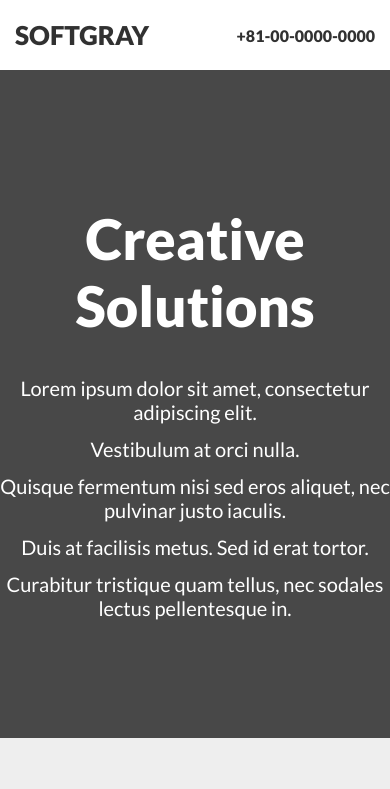
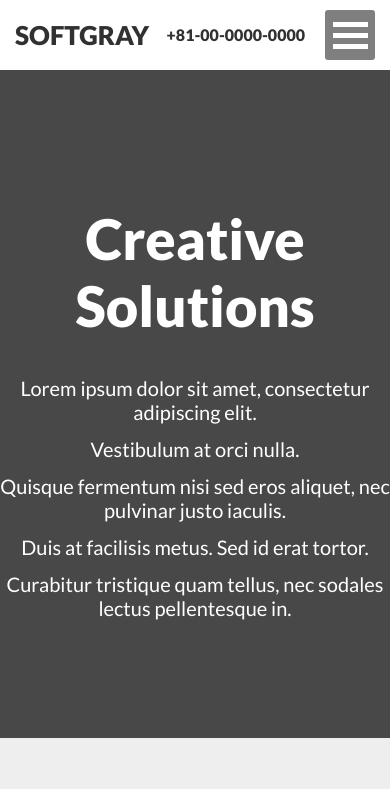
Before and after one commit to Gashkov/Plarium-test, a React (Create React App) app: page / in a window 390 px wide. Shown: the top 789 px of the page. Built offline with nearby package versions, Linux system fonts and the light colour scheme.

Commit message:
added the mobile header

```diff
--- a/public/index.html
+++ b/public/index.html
@@ -20,7 +20,7 @@
       work correctly both with client-side routing and a non-root public URL.
       Learn how to configure a non-root public URL by running `npm run build`.
     -->
-    <title>React App</title>
+    <title>Plarium test</title>
   </head>
   <body>
     <noscript>
--- a/src/Components/Footer.js
+++ b/src/Components/Footer.js
@@ -3,7 +3,9 @@ import '../styles/footer.css'
 
 
 class Footer extends Component {
+
   render() {
+
     return (
     		<footer className="footer-wrap">
           <div className="footer center-width">
@@ -15,7 +17,7 @@ class Footer extends Component {
                   <li className="footer__address-item">Mountain View</li>
                   <li className="footer__address-item">CA 94043</li>
                   <li className="footer__address-item">00-000-0000</li>
-                  <li className="footer__address-item"><a className="footer__address-email" href="mailto:sunrise@sunrise.io" terget="_blank">sunrise@sunrise.io</a></li>
+                  <li className="footer__address-item"><a className="footer__address-email" href="mailto:sunrise@sunrise.io" target="_blank">sunrise@sunrise.io</a></li>
                 </ul>
                 <span className="footer__info">copyright©2014 SUNRISE Inc.</span>
               </div>
--- a/src/Components/Header.js
+++ b/src/Components/Header.js
@@ -1,8 +1,48 @@
 import React, { Component } from 'react';
 import '../styles/header.css'
 
+
 class Header extends Component {
+  constructor(props) {
+    super(props);
+    this.state = { isOpened: false };
+  }
+
+  toggleState() {
+    this.setState({ isOpened: !this.state.isOpened });
+  }
   render() {
+		let mobileMenu;
+    let hamburgerBtn = (
+      <div className="header__mobile-btn">
+        <span className="header__btn-item"></span>
+        <span className="header__btn-item"></span>
+        <span className="header__btn-item"></span>
+      </div>
+      );
+      if (this.state.isOpened) {
+      	hamburgerBtn = (
+      			<nav className="header__nav_mobile">
+							<ul className="header__nav-list_mobile">
+								<li className="header__nav-item_mobile">
+									<a href="" className="header__nav-link_mobile header__nav-link_active">PRODUCTS</a>
+								</li>
+								<li className="header__nav-item_mobile">
+									<a href="" className="header__nav-link_mobile">SERVICES</a>
+								</li>
+								<li className="header__nav-item_mobile">
+									<a href="" className="header__nav-link_mobile">ABOUT</a>
+								</li>
+								<li className="header__nav-item_mobile">
+									<a href="" className="header__nav-link_mobile">JOBS</a>
+								</li>
+								<li className="header__nav-item_mobile">
+									<a href="" className="header__nav-link header__nav-link_mobile">CONTACT</a>
+								</li>
+							</ul>
+	    			</nav>
+      		)
+      }
     return (
     		<header className="header center-width">
     			<a href="#" className="header__logo">SOFTGRAY</a>
@@ -25,6 +65,8 @@ class Header extends Component {
 							</li>
 						</ul>
     			</nav>
+    			<div className="header__mobile-wrap" onClick={this.toggleState.bind(this)}>{hamburgerBtn}</div>
+
     			<a href="tel:+81-00-0000-0000" className="header__tel">+81-00-0000-0000</a>
     		</header>
     	)
--- a/src/styles/aboutUs.css
+++ b/src/styles/aboutUs.css
@@ -107,6 +107,10 @@
 	}
 }
 @media (max-width: 440px) {
+	.about-wrap {
+		background-color: #e5e5e5;
+		padding: 42px 0 39px 0;
+	}
 	.about-info__item {
 		text-align: center;
 		padding: 0;
--- a/src/styles/footer.css
+++ b/src/styles/footer.css
@@ -130,4 +130,8 @@
 	.footer__item:nth-child(2) {
 		display: none;
 	}
+	.footer__field {
+		width: 195px;
+		margin-right: 0;
+	}
 }
--- a/src/styles/header.css
+++ b/src/styles/header.css
@@ -3,6 +3,7 @@
 	flex-wrap: nowrap;
 	flex-direction: row;
 	justify-content: space-between;
+  position: relative;
 }
 .header__logo {
 	color: #313131;
@@ -42,8 +43,83 @@
 	font-size: 16px;
 	color: #313131;
 }
+/*Header mobile btn*/
+.header__mobile {
+  display: none;
+}
+.header__mobile-btn {
+  display: none;
+  width: 50px;
+  height: 50px;
+  background-color: rgba(0, 0, 0, 0.5);
+  border-radius: 3px;
+  cursor: pointer;
+  position: absolute;
+  right: 15px;
+  top: 10px;
+}
+.header__btn-item {
+  background-color: #fff;
+  display: block;
+  height: 5px;
+  width: 70%;
+  margin: 0 auto;
+}
+.header__btn-item:nth-child(1) {
+  margin-top: 12px;
+
+}
+.header__btn-item:nth-child(2) {
+  margin-top: 6px;
+  margin-bottom: 6px;
+}
+@media (min-width: 900px) {
+  .header__nav_mobile {
+    display: none;
+  }
+}
 @media (max-width: 900px) {
 	.header__nav {
 		display: none;
 	}
+	.toggle_mnu {
+    display: block;
+    background: none;
+  }
+  .header__tel {
+  	margin: 25px 70px 0 0;
+  }
+  .header__mobile, .header__mobile-btn {
+    display: block;
+  }
+  .header__nav_mobile {
+    background-color: rgba(0, 0, 0, 0.5);
+    position: absolute;
+    left: 0px;
+    right: 0px;
+    top: 0;
+    bottom: 0;
+    text-align: center;
+    width: 100%;
+    height: 100vh;
+  }
+  .header__nav-list_mobile {
+    margin-top: 70px;
+  }
+  .header__nav-item_mobile {
+    margin-bottom: 12px;
+  }
+  .header__nav-link_mobile {
+    color: #fff;
+    font-weight: 700;
+  }
+  .header {
+    margin: 0;
+    padding: 0 15px;
+  }
 }
+@media (max-width: 380px) {
+	.header__tel {
+  	display: none;
+  }
+}
```
